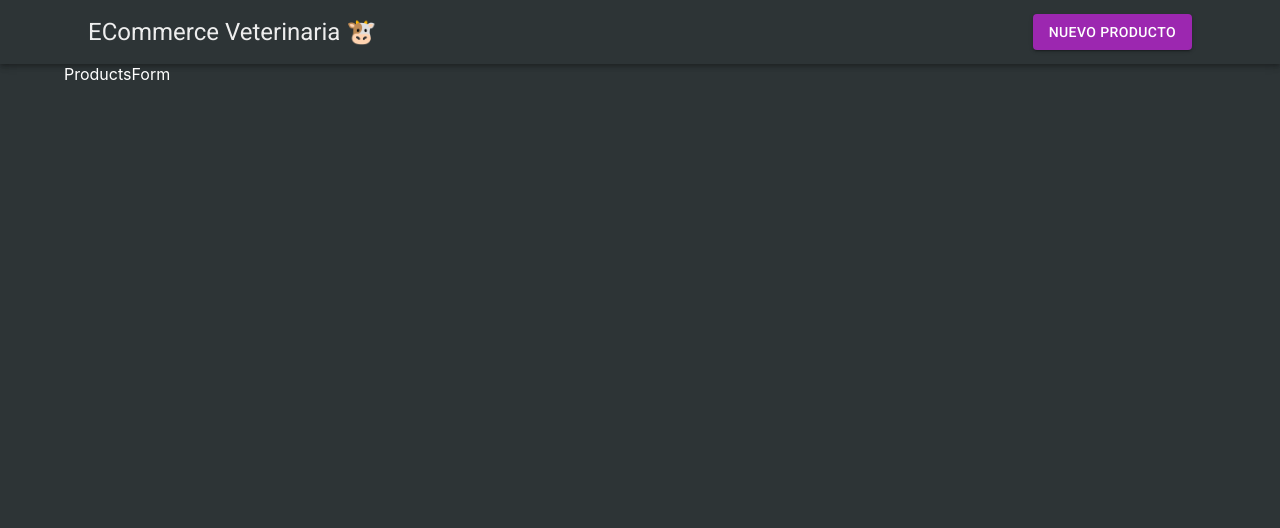
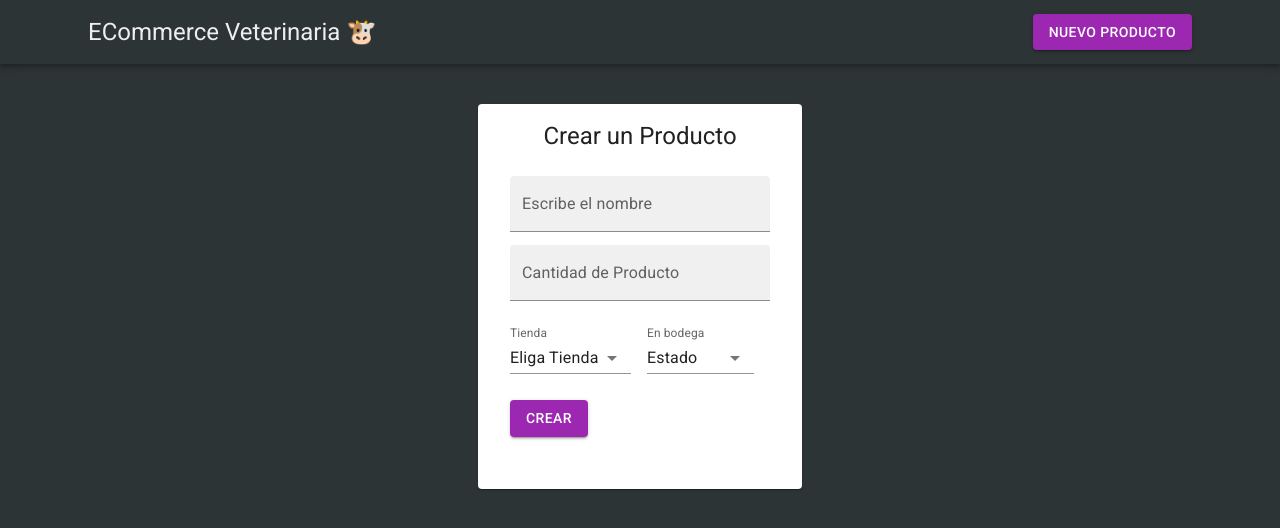
Before and after one commit to NousCode/FE-veterinarian-commerce, a React (Create React App) app: page /products/new in a window 1280 px wide. Shown: the top 528 px of the page. Built offline with nearby package versions, Linux system fonts and the light colour scheme.

Commit message:
The create form is finished.

```diff
--- a/src/components/Navbar.js
+++ b/src/components/Navbar.js
@@ -16,7 +16,7 @@ export default function Navbar() {
         <Container>
           <Toolbar>
             <Typography variant='h5' sx={{ flexGrow: 1 }}>
-              <Link to="/" style={{textDecoration:'none', color: '#eee'}}>ECommerce Veterinaria 🐮</Link>
+              <Link to="/" style={{textDecoration:'none', color: '#eee '}}>ECommerce Veterinaria 🐮</Link>
             </Typography>
             <Button
               variant="contained"
--- a/src/components/ProductsForm.js
+++ b/src/components/ProductsForm.js
@@ -1,7 +1,133 @@
+import {
+  Button,
+  Card,
+  CardContent,
+  FormControl,
+  Grid,
+  InputLabel,
+  NativeSelect,
+  TextField,
+  Typography,
+} from '@mui/material';
+import { useState, useEffect } from 'react';
+import { useNavigate } from 'react-router-dom';
+
 export default function ProductsForm() {
+  const [product, setProduct] = useState({
+    name: '',
+    quantity: '',
+    store: '',
+    warehouse: false,
+  });
+
+  const navigate = useNavigate();
+
+  const handleSubmit = async (e) => {
+    e.preventDefault();
+
+    product.quantity = parseInt(product.quantity);
+    if (product.warehouse == 'true') {
+      product.warehouse = true;
+    }else {
+      product.warehouse = false;
+    }
+
+    const res = await fetch('http://localhost:4000/products', {
+      method: 'POST',
+      body: JSON.stringify(product),
+      headers: {"Content-Type": "application/json"}
+    })
+
+    const data = await res.json();
+    navigate('/');
+  };
+
+  const handleChange = (e) => {
+    setProduct({...product, [e.target.name]: e.target.value});
+  };
   return (
-    <div>
-        ProductsForm
-    </div>
-  )
+    <Grid
+      container
+      direction="column"
+      alignItems="center"
+      justifyContent="center"
+    >
+      <Grid item xs={3}>
+        <Card sx={{ mt: 5 }} style={{ padding: '1em' }}>
+          <Typography variant="h5" textAlign="center">
+            Crear un Producto
+          </Typography>
+          <CardContent>
+            <form onSubmit={handleSubmit}>
+              <TextField
+                variant="filled"
+                label="Escribe el nombre"
+                sx={{ display: 'block', mt: 1 }}
+                fullWidth
+                name="name"
+                onChange={handleChange}
+              />
+
+              <TextField
+                variant="filled"
+                label="Cantidad de Producto"
+                sx={{ display: 'block', margin: '0.8rem 0' }}
+                fullWidth
+                name="quantity"
+                type='number'
+                onChange={handleChange}
+              />
+
+              <FormControl sx={{ margin: '0.8rem 0' }}>
+                <InputLabel variant="standard" htmlFor="uncontrolled-native">
+                  Tienda
+                </InputLabel>
+                <NativeSelect
+                  defaultValue={'default'}
+                  inputProps={{
+                    name: 'store',
+                    id: 'uncontrolled-native',
+                  }}
+                  name="store"
+                  onChange={handleChange}
+                >
+                  <option value={'default'}>Eliga Tienda</option>
+                  <option value={'Store A'}>Tienda A</option>
+                  <option value={'Store B'}>Tienda B</option>
+                </NativeSelect>
+              </FormControl>
+
+              <FormControl sx={{ margin: '0.8rem 1rem' }}>
+                <InputLabel variant="standard" htmlFor="uncontrolled-native">
+                  En bodega
+                </InputLabel>
+                <NativeSelect
+                  defaultValue={'default'}
+                  inputProps={{
+                    name: 'warehouse',
+                    id: 'uncontrolled-native2',
+                  }}
+                  name="warehouse"
+                  onChange={handleChange}
+                >
+                  <option value={'default'}>Estado</option>
+                  <option value={true}>Verdadero</option>
+                  <option value={false}>Falso</option>
+                </NativeSelect>
+              </FormControl>
+
+              <Button
+                variant="contained"
+                color="secondary"
+                type="submit"
+                sx={{ display: 'block', margin: '0.8rem 0' }}
+              >
+                Crear
+              </Button>
+            </form>
+          </CardContent>
+        </Card>
+      </Grid>
+    </Grid>
+  );
 }
```
